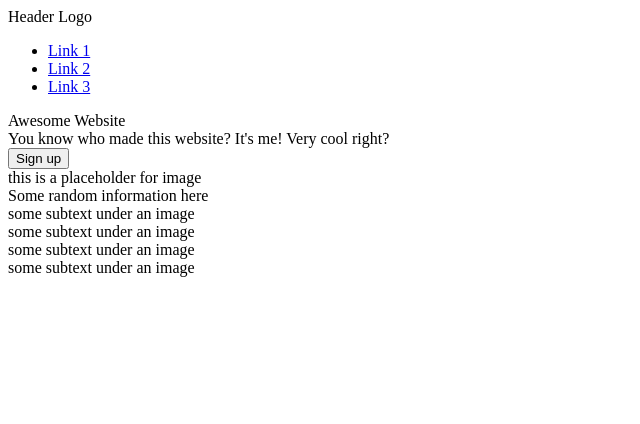
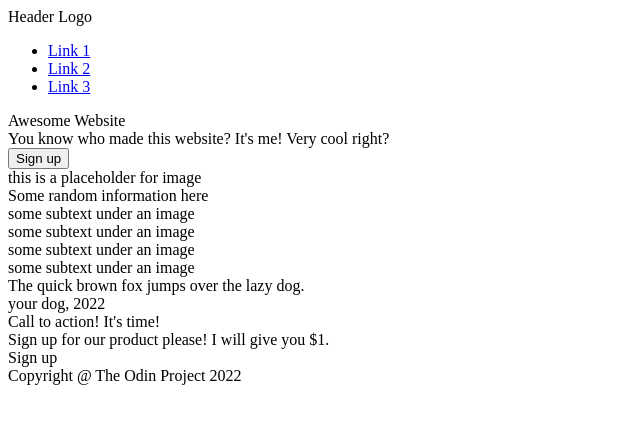
Before and after one commit to yosuanicolaus/odin-landing-page, a plain HTML site: page index.html in a window 1280 px wide. Shown: the whole page, without its empty margins (0-640 px from the left). Drawn offline with Linux system fonts and the light colour scheme.

Commit message:
add quote, sign-up, and footer they are quite short. Anyway, time to jump to CSS now!

```diff
--- a/index.html
+++ b/index.html
@@ -61,19 +61,26 @@
 <!-- -------------------------------------------------------------------------- -->
 
     <div class="quote">
-
+        <div class="quote-words">The quick brown fox jumps over the lazy dog.</div>
+        <div class="quote-author">your dog, 2022</div>
     </div>
 
 <!-- -------------------------------------------------------------------------- -->
 
     <div class="sign-up">
-
+        <div class="sign-up-block">
+            <div class="sign-up-words">
+                <div class="suw-1">Call to action! It's time!</div>
+                <div class="suw-2">Sign up for our product please! I will give you $1.</div>
+            </div>
+            <div class="sign-up-button">Sign up</div>
+        </div>
     </div>
 
 <!-- -------------------------------------------------------------------------- -->
 
     <div class="footer">
-
+        Copyright @ The Odin Project 2022
     </div>
 
 </body>
```
